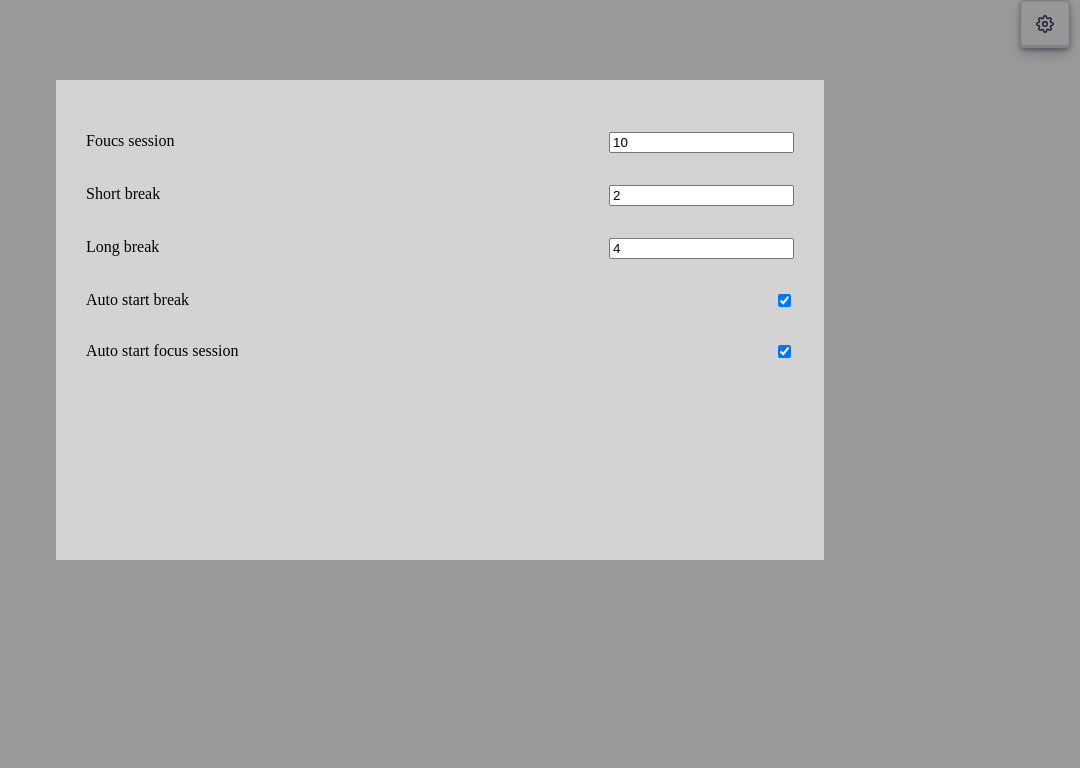
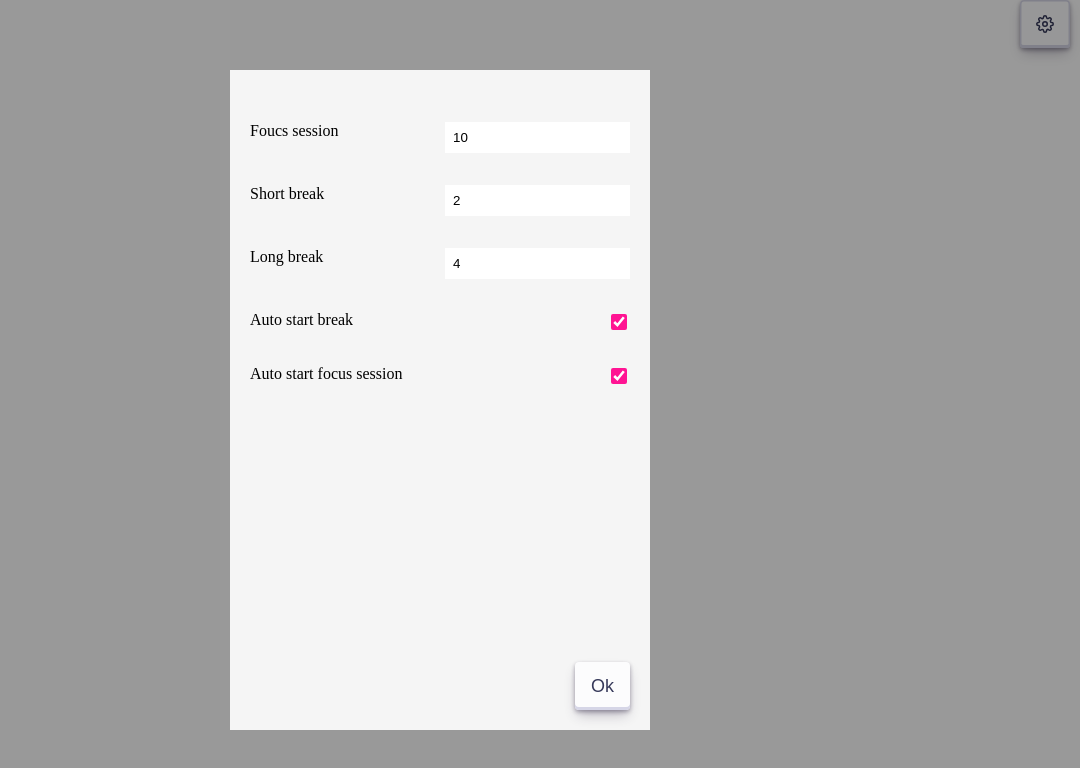
Before and after one commit to keyplate/pomodoro, a React (Create React App) app: page / in a window 1280 px wide. Both pictures are taken after a click on the button 1245 px from the left and 24 px from the top of the page. Shown: the top 768 px of the page, without its empty margins (200-1280 px from the left). Built offline with nearby package versions, Linux system fonts and the light colour scheme.

Commit message:
Create custom hook which utilizing useEffect but skips first render, merge start and stop button into one, fix bug with time skip

```diff
--- a/src/App.css
+++ b/src/App.css
@@ -18,3 +18,19 @@ html {
     display: flex;
     justify-content: flex-end;
 }
+
+
+input[type=checkbox] {
+    width: 1rem;
+    height: 1rem;
+    accent-color: deeppink;
+}
+
+input {
+    border: 0;
+    padding: 8px 0 8px 8px;
+}
+
+input[type=number] {
+    -moz-appearance: textfield;
+}
--- a/src/components/Modal/Modal.css
+++ b/src/components/Modal/Modal.css
@@ -1,12 +1,16 @@
-.modal-content {
+.modal-content-container {
     position: fixed;
-    inset: 10vh 20vw 30vh 20vw;
-    background: lightgrey;
+    inset: 0;
+    margin: auto;
+    background: whitesmoke;
     display: flex;
-    justify-content: center;
-    align-items: flex-start;
+    justify-content: space-between;
+    align-items: stretch;
+    flex-direction: column;
     z-index: 2;
-    padding: 10px 20px;
+    padding: 10px;
+    width: 25rem;
+    height: 40rem;
 }
 
 .modal-close {
@@ -18,3 +22,8 @@
     background: black;
     opacity: 0.4;
 }
+
+.modal-action {
+    align-self: flex-end;
+    margin-bottom: 10px;
+}
--- a/src/components/Modal/Modal.js
+++ b/src/components/Modal/Modal.js
@@ -8,11 +8,9 @@ function Modal({ children, onClose, actionBar }) {
             <div className="modal-close" onClick={onClose}>
 
             </div>
-            <div className="modal-content">
-                {children}
-            </div>
-            <div className="modal-action">
-                {actionBar}
+            <div className="modal-content-container">
+                <div className='modal-content'>{children}</div>
+                <div className="modal-action">{actionBar}</div>
             </div>
         </div>
     ), document.querySelector(".modal-container"));
--- a/src/components/Settings/Settings.js
+++ b/src/components/Settings/Settings.js
@@ -21,7 +21,7 @@ function Settings() {
             <Button className='settings-button' onClick={handleClick}>
                 <FiSettings></FiSettings>
             </Button>
-            {isOpen? <Modal onClose={onClose}><SettingsPage /></Modal> : ''}
+            {isOpen? <Modal onClose={onClose} actionBar={<Button onClick={onClose}>Ok</Button>}><SettingsPage /></Modal> : ''}
         </div>
     );
 }
--- a/src/components/Settings/SettingsPage.js
+++ b/src/components/Settings/SettingsPage.js
@@ -40,14 +40,14 @@ function SettingsPage() {
             <div className='settings-property'>
                 <label>Auto start break</label>
                 <input name='autoStartBreak'
-                    checked={toMinutes(config.autoStartBreak)}
+                    checked={config.autoStartBreak}
                     type='checkbox'
                     onChange={(e) => dispatch({type: SET_AUTO_START_BREAK, payload: e.target.checked})}/>
             </div>
             <div className='settings-property'>
                 <label>Auto start focus session</label>
                 <input name='autoStartFocus'
-                    checked={toMinutes(config.autoStartFocus)}
+                    checked={config.autoStartFocus}
                     type='checkbox'
                     onChange={(e) => dispatch({type: SET_AUTO_START_FOCUS, payload: e.target.checked})}/>
             </div>
--- a/src/components/Timer/Timer.js
+++ b/src/components/Timer/Timer.js
@@ -3,17 +3,30 @@ import { ConfigContext } from '../../contexts/ConfigContext';
 import Button from '../Button/Button';
 import Clock from '../Clock';
 import './Timer.css';
+import useDidMountEffect from '../../hooks/UseDidMountEffect';
 
 function Timer() {
     const {config} = useContext(ConfigContext);
     const {sessionSequence, autoStartFocus, autoStartBreak} = config
     const [sessionCounter, setSessionCounter] = useState(0);  //Starting session from the first one
     const [timePassed, setTimePassed] = useState(null);
-    const intervalRef = useRef(1);
+    const [isPauesed, setIsPaused] = useState(true);
+    const intervalRef = useRef(null);
     const currentSessionName = sessionSequence[sessionCounter]
     const currentSessionDuration = config[currentSessionName];
     const FIVE_MINUTES = 300;
 
+    useDidMountEffect(() => {
+        handleAutoStart();
+    }, [sessionCounter]);
+
+    const handleStartStop = () => {
+        if (intervalRef.current) {
+            pauseSession();
+        } else {
+            startSession();
+        }
+    };
 
     const startSession = () => {
         if (!timePassed) {
@@ -24,31 +37,33 @@ function Timer() {
         intervalRef.current = setInterval(() => {
                 setTimePassed(currentPassed => currentPassed + 1)
             }, 1000)
+        setIsPaused(!isPauesed);
     };
 
     const pauseSession = () => {
         clearInterval(intervalRef.current);
+        intervalRef.current = null;
+        setIsPaused(true);
     };
 
     const nextSession = () => {
-        handleAutoStart();
         //It was the last focus in the session, starting from the beginning
         if (sessionCounter === sessionSequence.length - 1) {
             setSessionCounter(0);
-            return;
+        } else {
+            setSessionCounter(sessionCounter => sessionCounter + 1);
         }
-        setSessionCounter(sessionCounter + 1);
     };
 
     const handleAutoStart = () => {
         const shouldStartCurrentBreak = autoStartBreak && currentSessionName.includes('break');
         const shouldStartCurrentFocus = autoStartFocus && currentSessionName.includes('focus');
         if (shouldStartCurrentBreak || shouldStartCurrentFocus) {
-            startSession()
+            startSession();
             return;
         }
-        pauseSession()
-    }
+        pauseSession();
+    };
 
     const skipSession = () => {
         nextSession();
@@ -79,8 +94,7 @@ function Timer() {
                 <Clock minutes={minutes} seconds={seconds}></Clock>
                 <div className="buttons">
                     <Button className="adjust plus-5" onClick={() => adjustSession(FIVE_MINUTES)}>+5</Button>
-                    <Button onClick={startSession}>Start</Button>
-                    <Button onClick={pauseSession}>Pause</Button>
+                    <Button onClick={handleStartStop}>{isPauesed? 'Start' : 'Pause'}</Button>
                     <Button onClick={skipSession}>Skip</Button>
                     <Button className="adjust minus-5" onClick={() => adjustSession(-FIVE_MINUTES)}>-5</Button>
                 </div>
--- /dev/null
+++ b/src/hooks/UseDidMountEffect.js
@@ -0,0 +1,15 @@
+import { useEffect, useRef } from 'react';
+
+function useDidMountEffect(func, dependencies) {
+    const didMount = useRef(false);
+
+    useEffect(() => {
+        if (didMount.current) {
+            func();
+        } else {
+            didMount.current = true;
+        }
+    }, dependencies);
+}
+
+export default useDidMountEffect;
--- a/src/index.js
+++ b/src/index.js
@@ -16,7 +16,7 @@ const router = createBrowserRouter([
 const el = document.getElementById('root');
 const root = ReactDOM.createRoot(el);
 root.render(
-    <React.StrictMode>
+
         <RouterProvider router={router} />
-    </React.StrictMode>
+
 );
```
